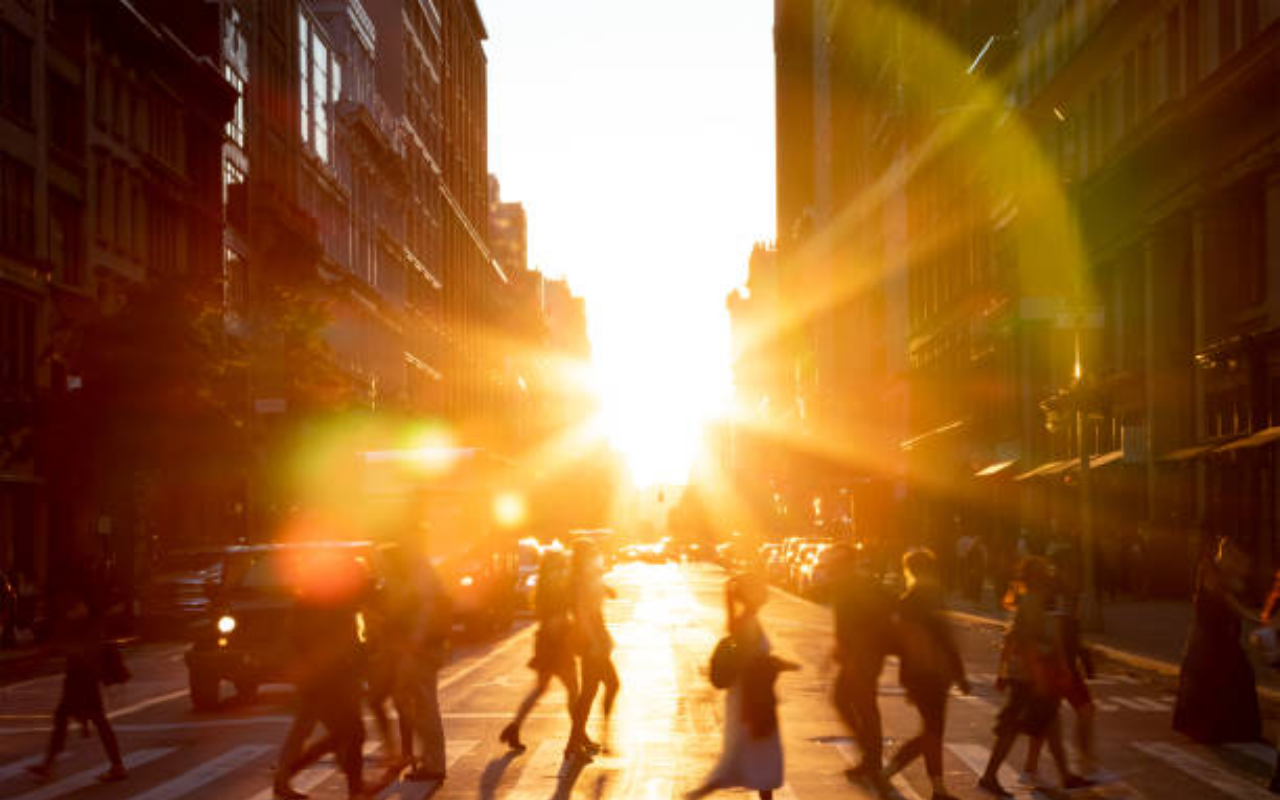
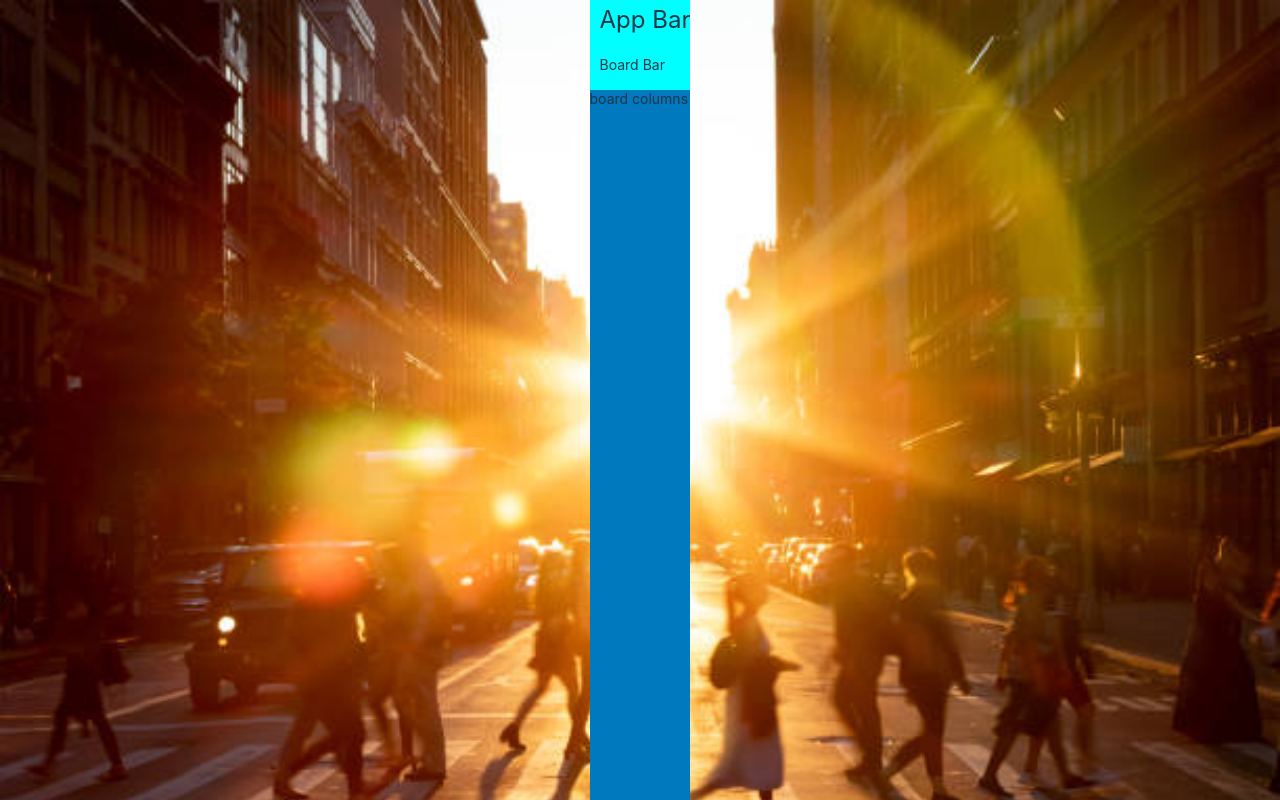
Before and after one commit to shivanijetty/client-fac, a React (Vite) app: page /weeklycalendar in a window 1280 px wide. Before the commit this address had no page. Built offline with nearby package versions, Linux system fonts and the light colour scheme.

Commit message:
installed sass + started building board for calendar

```diff
--- a/package.json
+++ b/package.json
@@ -10,6 +10,7 @@
     "preview": "vite preview"
   },
   "dependencies": {
+    "node-sass": "^9.0.0",
     "react": "^18.2.0",
     "react-dom": "^18.2.0",
     "react-router-dom": "^6.11.1"
@@ -22,6 +23,7 @@
     "eslint-plugin-react": "^7.32.2",
     "eslint-plugin-react-hooks": "^4.6.0",
     "eslint-plugin-react-refresh": "^0.3.4",
+    "sass": "^1.63.2",
     "vite": "^4.3.2"
   }
 }
--- a/src/App.css
+++ /dev/null
@@ -1,13 +0,0 @@
-body {
-  background-image: url(./images/background.jpg);
-  background-repeat: no-repeat;
-  background-position: center top;
-  background-size: cover;
-  width: 100%;
-  height: 100%;
-  justify-content: center;
-}
-
-.background {
-  display: flex;
-}
--- a/src/App.jsx
+++ b/src/App.jsx
@@ -3,6 +3,7 @@ import { useState } from 'react'
 import { BrowserRouter, Routes, Route, useNavigate } from 'react-router-dom'
 import BackgroundImage from './images/background.jpg'
 import Login from './Login'
+import WeeklyCalendar from './WeeklyCalendar'
 
 function App() {
 
@@ -11,6 +12,7 @@ function App() {
     <BrowserRouter>
       <Routes>
         <Route path="/" element={<Login />}/>
+        <Route path="weeklycalendar" element={<WeeklyCalendar />} />
       </Routes>
     </BrowserRouter>
   )
--- /dev/null
+++ b/src/App.scss
@@ -0,0 +1,42 @@
+$board-bg-color: #0079bf;
+$navbar-app-bg-color: aqua;
+$navbar-board-bg-color: aqua;
+$gap: 10px;
+
+body {
+  background-image: url(./images/background.jpg);
+  background-repeat: no-repeat;
+  background-position: center top;
+  background-size: cover;
+  width: 100%;
+  height: 100%;
+  justify-content: center;
+  line-height: 1.3em;
+  font-size: 14px;
+}
+
+.background {
+  display: flex;
+}
+.trello-master {
+  height: 100vh;
+  display: grid;
+  grid-template-rows: 40px 50px 1fr;
+  background-color: $board-bg-color;
+
+  .navbar {
+    padding-left: $gap;
+    display: flex;
+    align-items: center;
+
+    &.app {
+      font-size: 1.5rem;
+      background-color: $navbar-app-bg-color;
+    }
+
+    &.board {
+      background-color: $navbar-board-bg-color;
+
+    }
+  }
+}
--- a/src/Login.jsx
+++ b/src/Login.jsx
@@ -1,6 +1,6 @@
 import React from 'react'
 import { useState } from 'react'
-import './App.css'
+import './App.scss'
 
 function Login() {
   const [users, setUsers] = useState([])
@@ -11,7 +11,7 @@ function Login() {
 
 
   return(
-    <div>
+    <div className="">
       <div className="background">
         <div className="login-form">
           <form>
--- /dev/null
+++ b/src/WeeklyCalendar.jsx
@@ -0,0 +1,15 @@
+import React from 'react'
+import { useState } from 'react'
+import './App.scss'
+
+function WeeklyCalendar() {
+
+  return(
+    <div className="trello-master">
+      <nav className="navbar app"> App Bar </nav>
+      <nav className="navbar board"> Board Bar </nav>
+      <div className="board-comlumns"> board columns </div>
+    </div>
+  )
+}
+export default WeeklyCalendar
```
Also changed, not shown: 1 other file (tests, documents, lock files or other folders).
